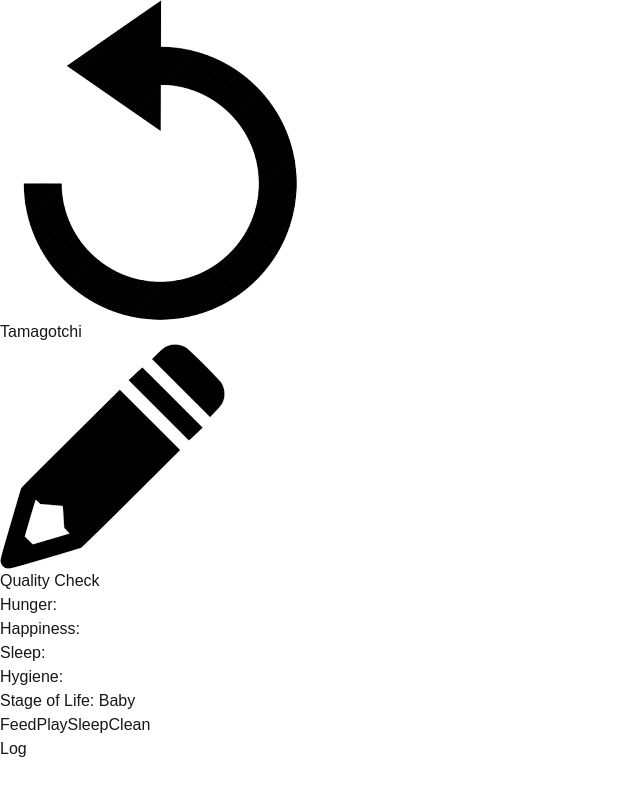
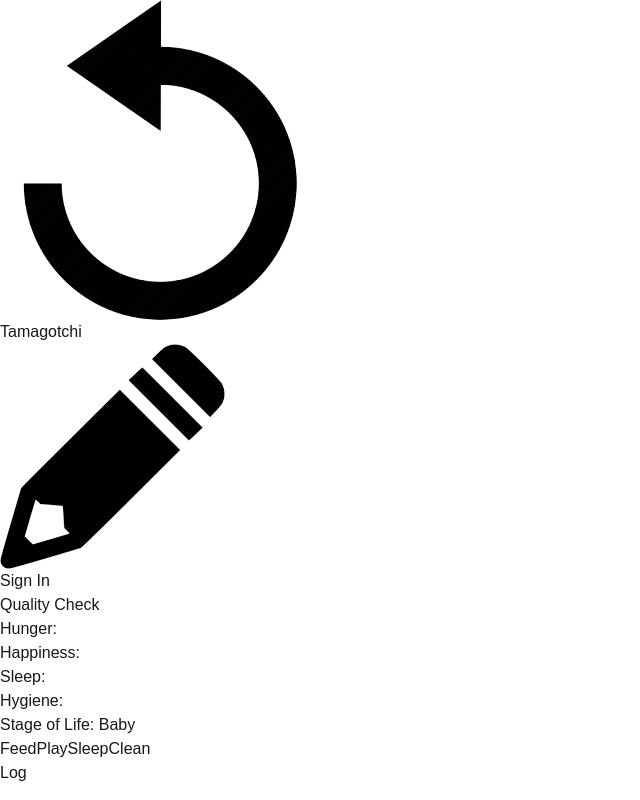
Before and after one commit to CS-396-Web-Dev/final-project-tina-harrison-manu-gregorio, a Next.js app in the folder my-app/: page / in a window 1280 px wide. Shown: the whole page, without its empty margins (0-640 px from the left). Built offline with nearby package versions, Linux system fonts and the light colour scheme; a web font is replaced by a local one.

Commit message:
created sign in button UI

```diff
--- a/my-app/src/app/Header.tsx
+++ b/my-app/src/app/Header.tsx
@@ -1,5 +1,6 @@
 import { useEffect, useRef, useState } from "react";
 import { usePetContext } from "./PetContext";
+import SignInButton from "./SignInButton";
 
 export default function Header() {
   const { name, setName, resetPet } = usePetContext();
@@ -48,6 +49,7 @@
             alt="Edit pet name"
             onClick={() => setIsEditing(true)}
           />
+          <SignInButton />
         </div>
       )}
       <div className="w-full h-px mt-3 bg-black"></div>
--- /dev/null
+++ b/my-app/src/app/SignInButton.tsx
@@ -0,0 +1,5 @@
+export default function SignInButton() {
+    return (
+        <button className="absolute right-4 bg-gray-300 rounded-md p-2 text-lg">Sign In</button>
+    );
+}
```
